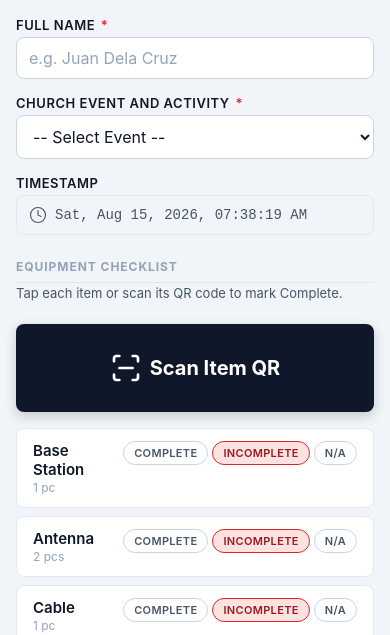
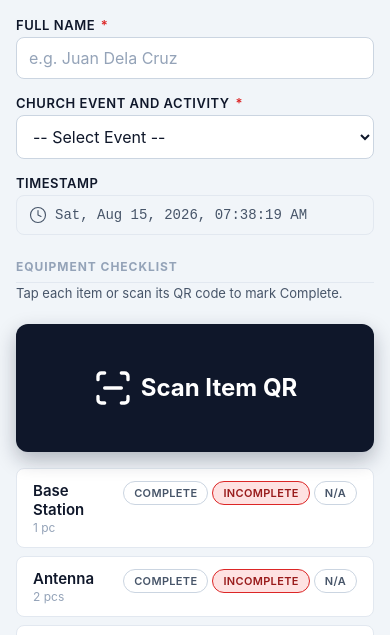
Before and after one commit to xaris-tech/sm-eq-monitoring, a website: page comms-checklist.html in a window 390 px wide. Shown: the part 188-823 px from the top of the page. Drawn offline with nearby package versions, Linux system fonts and the light colour scheme.

Commit message:
feat: enlarge Comms scan action on mobile

```diff
--- a/css/style.css
+++ b/css/style.css
@@ -269,6 +269,22 @@ input:focus {
   width: 32px;
   height: 32px;
   stroke-width: 2;
+}
+
+@media (max-width: 640px) {
+  #scanItemBtn.scan-action {
+    min-height: 128px;
+    padding: var(--space-6);
+    border-radius: var(--radius-lg);
+    font-size: 1.5rem;
+    line-height: 1.2;
+    box-shadow: 0 8px 20px rgba(15, 23, 42, 0.28);
+  }
+
+  #scanItemBtn.scan-action .lucide {
+    width: 40px;
+    height: 40px;
+  }
 }
 
 .btn-success {
```
Also changed, not shown: tests/admin-page-qrs.test.js (+3 -0 lines).
